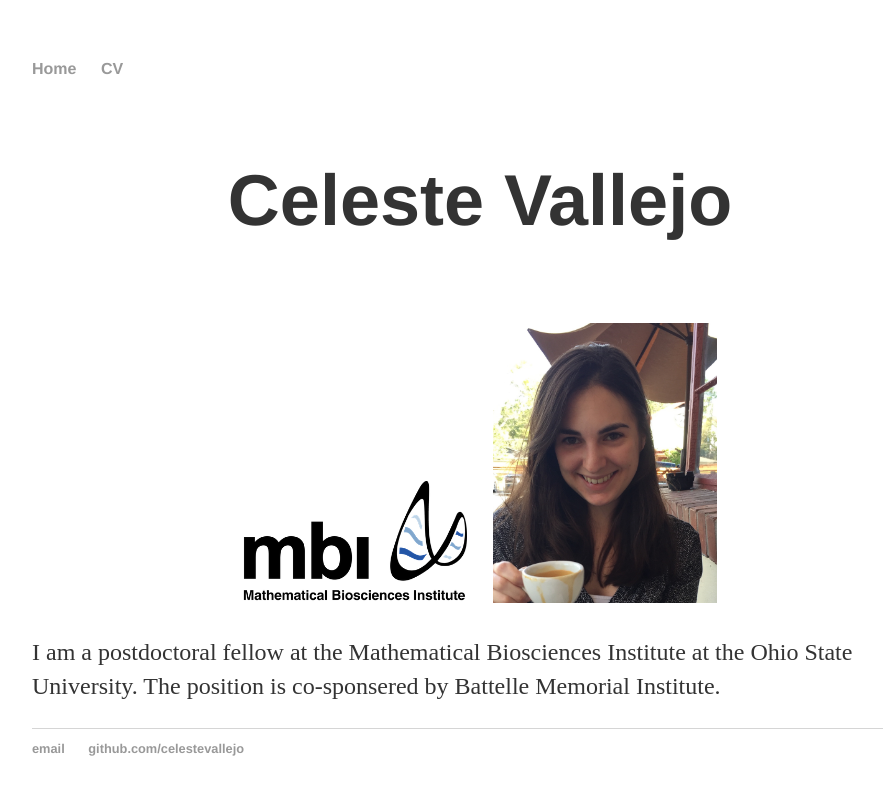
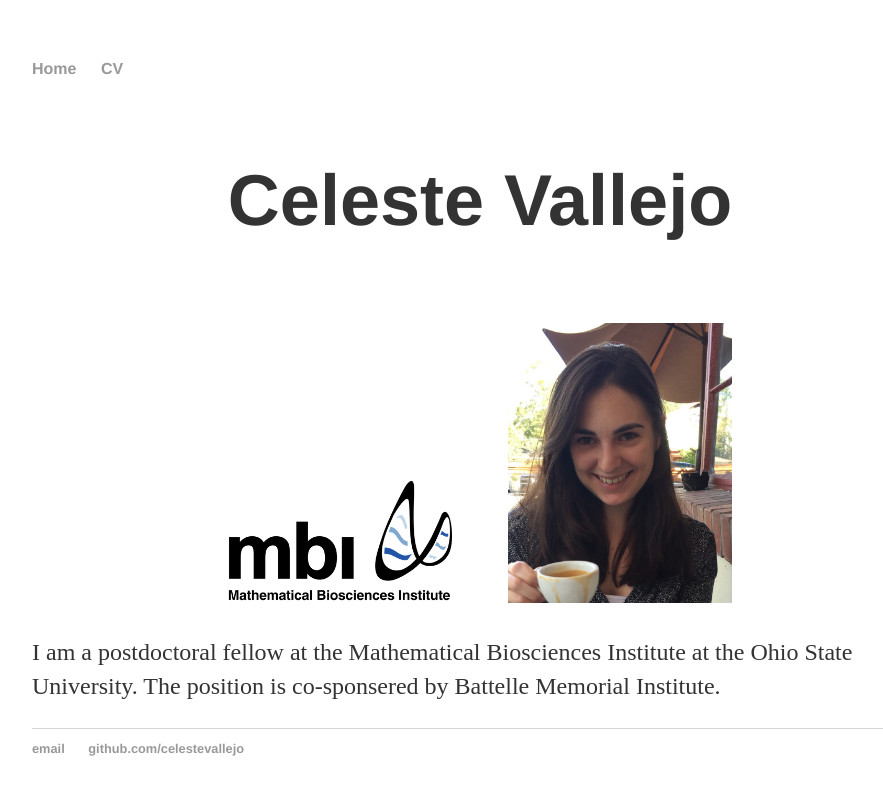
Before and after one commit to celestevallejo/celestevallejo.github.io, a Jekyll site: the page built from index.html, in a window 1280 px wide. Shown: the top 795 px of the page, without its empty margins (160-1043 px from the left). Built offline with Jekyll 4.4.1, drawn with Linux system fonts in a browser that asks for light colours.

Commit message:
changing space

```diff
--- a/index.html
+++ b/index.html
@@ -4,7 +4,7 @@
 ---
 <div class="blurb">
 <h1><p style="text-align:center">Celeste Vallejo</p></h1>
-<p style="text-align:center;"><img src="images/Mathematical_Biosciences_Institute_Logo.png" alt="MBI logo not shown" class="inline" width="25%" height="25%" style="PADDING-RIGHT: 20px"/>
+<p style="text-align:center;"><img src="images/Mathematical_Biosciences_Institute_Logo.png" alt="MBI logo not shown" class="inline" width="25%" height="25%" style="PADDING-RIGHT: 50px"/>
 <img src="images/cvallejo.jpg" alt="Celeste Vallejo image not shown" class="inline" width="25%" height="25%"/></p>
 <p>I am a postdoctoral fellow at the Mathematical Biosciences Institute at the Ohio State University. The position is co-sponsered by Battelle Memorial Institute.</p>
 </div><!-- /.blurb -->
```
